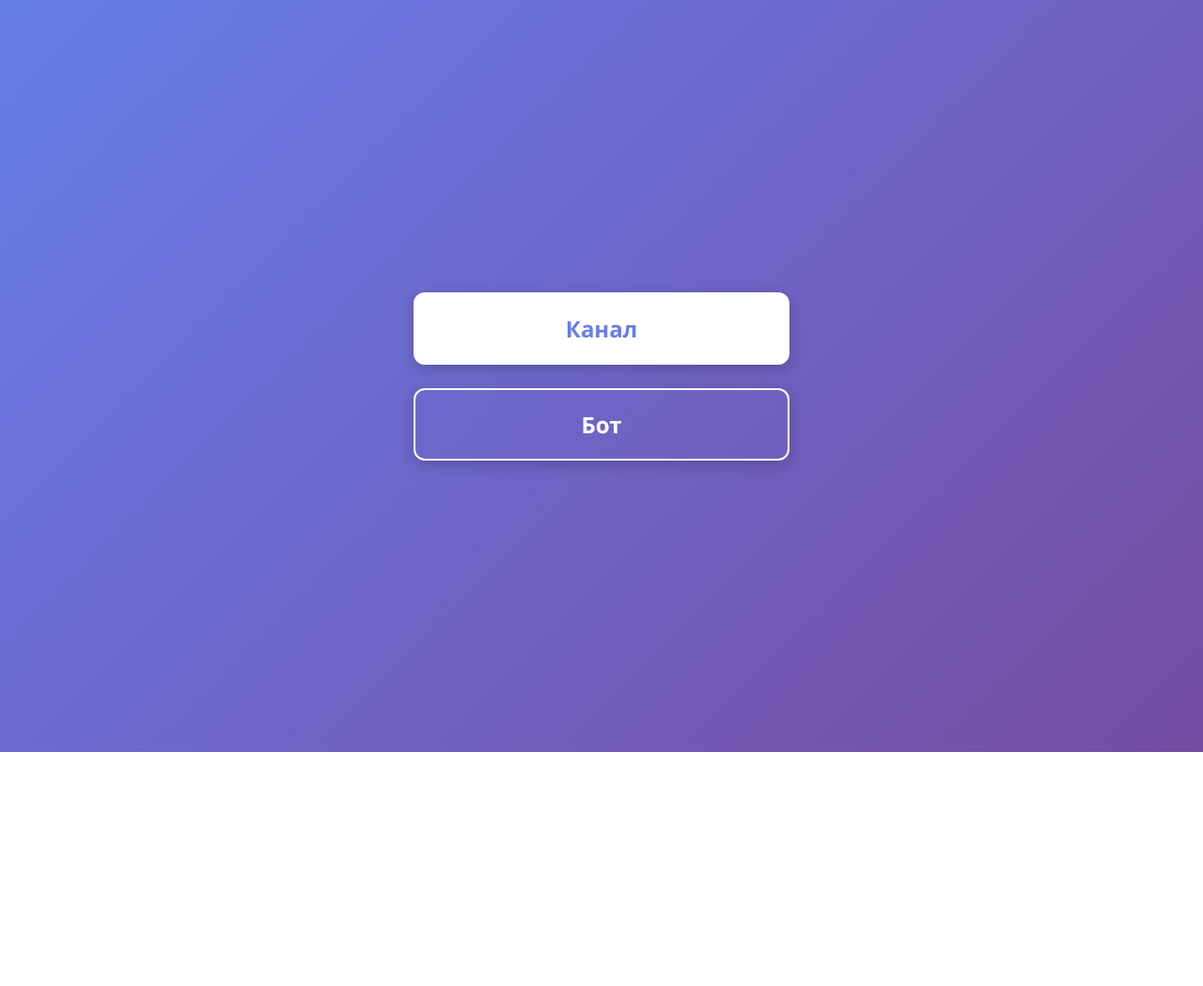
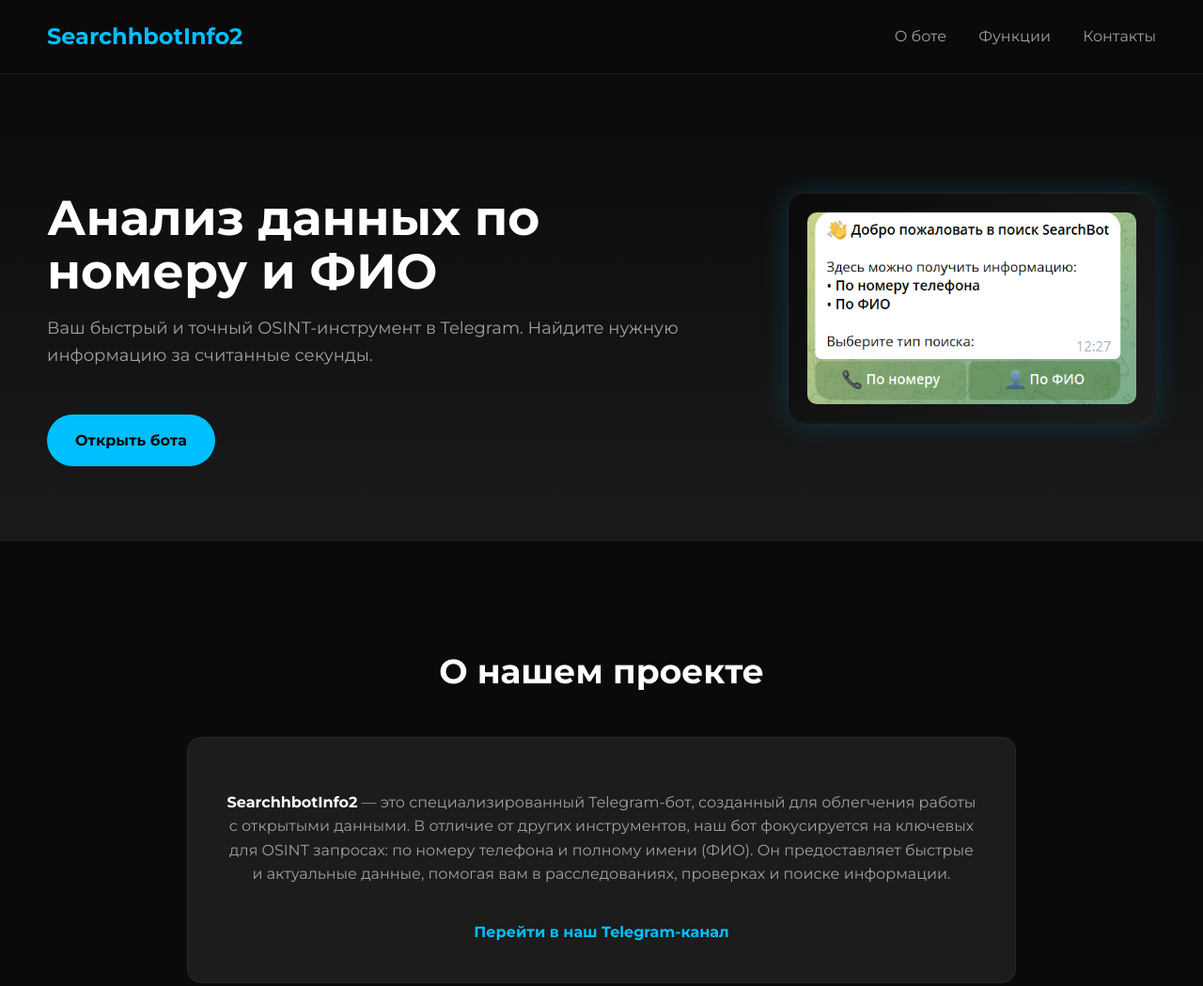
Before and after one commit to sawteam/site, a plain HTML site: page index.html in a window 1280 px wide. Shown: the top 1049 px of the page at 94% size. Before the commit the page ends 800 px from the top, so only its background shows below. Drawn offline with Linux system fonts and the light colour scheme.

Commit message:
Add files via upload

```diff
--- a/index.html
+++ b/index.html
@@ -3,86 +3,66 @@
 <head>
     <meta charset="UTF-8">
     <meta name="viewport" content="width=device-width, initial-scale=1.0">
-    <title>СЁРЧ БОТ</title>
-    <style>
-        * {
-            margin: 0;
-            padding: 0;
-            box-sizing: border-box;
-            font-family: 'Segoe UI', Tahoma, Geneva, Verdana, sans-serif;
-        }
-
-        body {
-            min-height: 100vh;
-            display: flex;
-            justify-content: center;
-            align-items: center;
-            background: linear-gradient(135deg, #667eea 0%, #764ba2 100%);
-            padding: 20px;
-        }
-
-        .container {
-            display: flex;
-            flex-direction: column;
-            gap: 25px;
-            max-width: 400px;
-            width: 100%;
-        }
-
-        .btn {
-            padding: 20px 30px;
-            text-decoration: none;
-            border-radius: 12px;
-            text-align: center;
-            font-size: 1.5rem;
-            font-weight: 600;
-            transition: all 0.3s ease;
-            box-shadow: 0 4px 15px rgba(0, 0, 0, 0.2);
-        }
-
-        .channel-btn {
-            background: #fff;
-            color: #667eea;
-            border: 2px solid #fff;
-        }
-
-        .bot-btn {
-            background: transparent;
-            color: #fff;
-            border: 2px solid #fff;
-        }
-
-        .btn:hover {
-            transform: translateY(-3px);
-            box-shadow: 0 8px 20px rgba(0, 0, 0, 0.3);
-        }
-
-        .channel-btn:hover {
-            background: transparent;
-            color: #fff;
-        }
-
-        .bot-btn:hover {
-            background: #fff;
-            color: #667eea;
-        }
-
-        @media (max-width: 480px) {
-            .btn {
-                padding: 18px 25px;
-                font-size: 1.3rem;
-            }
-
-            .container {
-                gap: 20px;
-            }
-        }
-    </style>
+    <title>SearchhbotInfo2 — OSINT-инструмент</title>
+    <link rel="stylesheet" href="style.css">
+    <link href="https://fonts.googleapis.com/css2?family=Montserrat:wght@400;700&display=swap" rel="stylesheet">
 </head>
 <body>
-    <div class="container">
-        <a href="https://t.me/Searchbots12" class="btn channel-btn">Канал</a>
-        <a href="https://t.me/SearchhbotInfo2_bot" class="btn bot-btn">Бот</a>
-    </div>
+    <header>
+        <div class="logo">SearchhbotInfo2</div>
+        <nav>
+            <a href="#about">О боте</a>
+            <a href="#features">Функции</a>
+            <a href="#contacts">Контакты</a>
+        </nav>
+    </header>
+
+    <main>
+        <section class="hero-section">
+            <div class="hero-content">
+                <h1>Анализ данных по номеру и ФИО</h1>
+                <p>Ваш быстрый и точный OSINT-инструмент в Telegram. Найдите нужную информацию за считанные секунды.</p>
+                <a href="https://t.me/SearchhbotInfo2_bot" class="cta-button">Открыть бота</a>
+            </div>
+            <div class="hero-image-container">
+                <img src="screen.png" alt="Скриншот Telegram-бота SearchhbotInfo2">
+            </div>
+        </section>
+
+        <section id="about">
+            <h2>О нашем проекте</h2>
+            <div class="about-content">
+                <p><strong>SearchhbotInfo2</strong> — это специализированный Telegram-бот, созданный для облегчения работы с открытыми данными. В отличие от других инструментов, наш бот фокусируется на ключевых для OSINT запросах: по номеру телефона и полному имени (ФИО). Он предоставляет быстрые и актуальные данные, помогая вам в расследованиях, проверках и поиске информации.</p>
+                <a href="https://t.me/Searchbots12" class="channel-link">Перейти в наш Telegram-канал</a>
+            </div>
+        </section>
+
+        <section id="features">
+            <h2>Ключевые функции</h2>
+            <div class="features-grid">
+                <div class="feature-item">
+                    <h3>📱 Поиск по номеру телефона</h3>
+                    <p>Введите любой номер, и бот предоставит доступную информацию, связанную с ним. Это может включать имя, мессенджеры, социальные сети и другую публичную информацию.</p>
+                </div>
+                <div class="feature-item">
+                    <h3>👤 Поиск по ФИО</h3>
+                    <p>Используйте полное имя для поиска профилей в социальных сетях, новостных упоминаний и другой информации из открытых источников.</p>
+                </div>
+            </div>
+        </section>
+
+        <section id="contacts">
+            <h2>Оставайтесь на связи</h2>
+            <div class="contact-info">
+                <p>Все свежие обновления, новости и полезные советы публикуются в нашем канале. Присоединяйтесь, чтобы не пропустить ничего важного!</p>
+                <a href="https://t.me/Searchbots12" class="cta-button">Наш Telegram-канал</a>
+            </div>
+        </section>
+    </main>
+
+    <footer>
+        <p>&copy; 2024 SearchhbotInfo2. Все права защищены.</p>
+    </footer>
+
 </body>
 </html>
--- /dev/null
+++ b/style.css
@@ -0,0 +1,218 @@
+:root {
+    --dark-bg: #0A0A0A;
+    --dark-card: #1C1C1C;
+    --primary-color: #00BFFF; /* Ярко-голубой */
+    --text-color: #E0E0E0;
+    --secondary-text: #A0A0A0;
+    --font-family-main: 'Montserrat', sans-serif;
+}
+
+body {
+    background-color: var(--dark-bg);
+    color: var(--text-color);
+    font-family: var(--font-family-main);
+    margin: 0;
+    padding: 0;
+    line-height: 1.6;
+}
+
+header {
+    display: flex;
+    justify-content: space-between;
+    align-items: center;
+    padding: 20px 50px;
+    background-color: var(--dark-bg);
+    border-bottom: 1px solid var(--dark-card);
+}
+
+.logo {
+    font-weight: 700;
+    font-size: 24px;
+    color: var(--primary-color);
+}
+
+nav a {
+    color: var(--secondary-text);
+    text-decoration: none;
+    margin-left: 30px;
+    transition: color 0.3s ease;
+}
+
+nav a:hover {
+    color: var(--primary-color);
+}
+
+.hero-section {
+    display: flex;
+    justify-content: center;
+    align-items: center;
+    padding: 80px 50px;
+    gap: 50px;
+    background: linear-gradient(180deg, #0A0A0A 0%, #1A1A1A 100%);
+    text-align: left;
+}
+
+.hero-content h1 {
+    font-size: 52px;
+    color: #fff;
+    margin-bottom: 15px;
+    line-height: 1.1;
+}
+
+.hero-content p {
+    font-size: 18px;
+    color: var(--secondary-text);
+}
+
+.cta-button {
+    display: inline-block;
+    padding: 15px 30px;
+    margin-top: 30px;
+    background-color: var(--primary-color);
+    color: var(--dark-bg);
+    text-decoration: none;
+    font-weight: 700;
+    border-radius: 50px;
+    transition: transform 0.3s ease, background-color 0.3s ease, box-shadow 0.3s ease;
+}
+
+.cta-button:hover {
+    transform: translateY(-3px);
+    background-color: #00a5d9;
+    box-shadow: 0 5px 15px rgba(0, 191, 255, 0.3);
+}
+
+.hero-image-container {
+    position: relative;
+    padding: 20px;
+    border-radius: 20px;
+    background: linear-gradient(135deg, #0A0A0A, #1C1C1C);
+    box-shadow: 0 0 30px rgba(0, 191, 255, 0.2);
+    border: 1px solid rgba(255, 255, 255, 0.05);
+}
+
+.hero-image-container img {
+    max-width: 350px;
+    height: auto;
+    border-radius: 10px;
+    display: block;
+}
+
+section {
+    padding: 80px 50px;
+}
+
+h2 {
+    text-align: center;
+    font-size: 36px;
+    color: #fff;
+    margin-bottom: 40px;
+}
+
+.about-content {
+    max-width: 800px;
+    margin: 0 auto;
+    text-align: center;
+    background-color: var(--dark-card);
+    padding: 40px;
+    border-radius: 15px;
+    border: 1px solid rgba(255, 255, 255, 0.05);
+}
+
+.about-content p {
+    font-size: 16px;
+    color: var(--secondary-text);
+}
+
+.about-content strong {
+    color: #fff;
+}
+
+.channel-link {
+    display: inline-block;
+    color: var(--primary-color);
+    text-decoration: none;
+    margin-top: 20px;
+    font-weight: 700;
+    transition: color 0.3s ease;
+}
+
+.channel-link:hover {
+    color: #00e5ff;
+}
+
+.features-grid {
+    display: grid;
+    grid-template-columns: repeat(auto-fit, minmax(300px, 1fr));
+    gap: 30px;
+}
+
+.feature-item {
+    background-color: var(--dark-card);
+    padding: 30px;
+    border-radius: 15px;
+    border: 1px solid rgba(255, 255, 255, 0.05);
+    transition: transform 0.3s ease, box-shadow 0.3s ease;
+    text-align: center;
+}
+
+.feature-item:hover {
+    transform: translateY(-10px);
+    box-shadow: 0 10px 20px rgba(0, 191, 255, 0.1);
+}
+
+.feature-item h3 {
+    color: var(--primary-color);
+    margin-top: 0;
+    font-size: 20px;
+}
+
+.contact-info {
+    text-align: center;
+}
+
+.contact-info p {
+    max-width: 600px;
+    margin: 0 auto 20px;
+    color: var(--secondary-text);
+}
+
+footer {
+    text-align: center;
+    padding: 20px 0;
+    border-top: 1px solid var(--dark-card);
+    color: #555;
+}
+
+/* Адаптивность для мобильных устройств */
+@media (max-width: 768px) {
+    header {
+        flex-direction: column;
+        padding: 20px;
+    }
+
+    nav {
+        margin-top: 15px;
+    }
+
+    .hero-section {
+        flex-direction: column;
+        text-align: center;
+        padding: 50px 20px;
+        gap: 30px;
+    }
+
+    .hero-content h1 {
+        font-size: 36px;
+    }
+
+    .hero-content {
+        order: 2;
+    }
+
+    .hero-image-container {
+        order: 1;
+        max-width: 100%;
+        padding: 10px;
+    }
+}
```
Also changed, not shown: screen.png (added).
